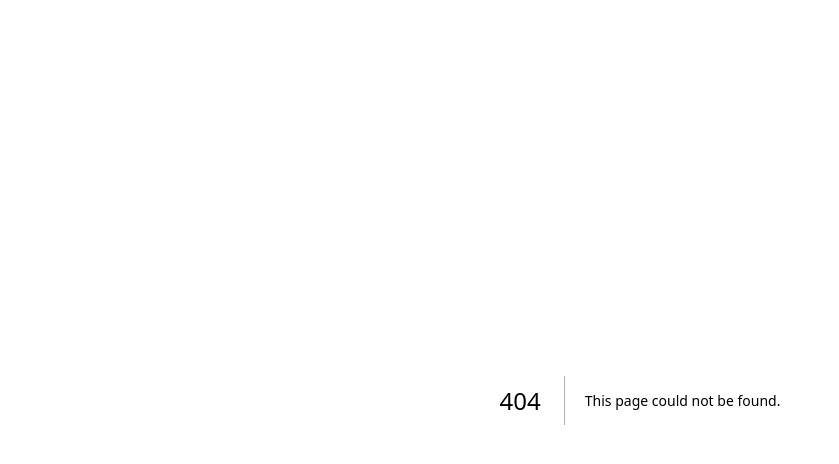
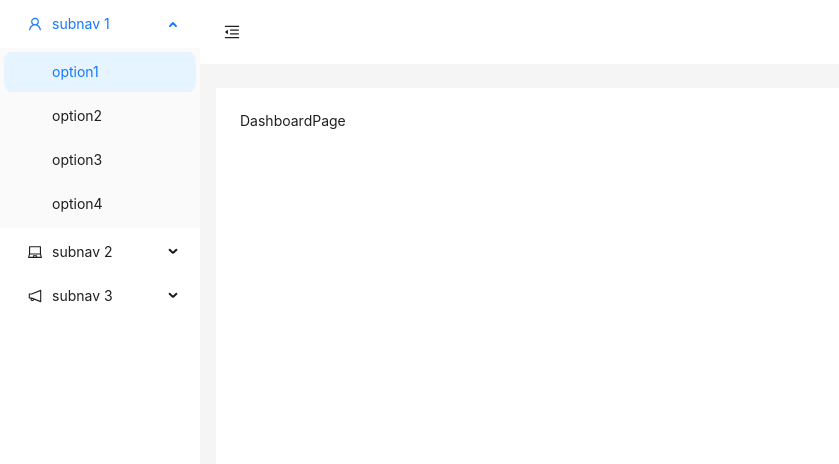
Before and after one commit to SupakornEnixer/ncsa-admin, a Next.js app: page /dashboard in a window 1280 px wide. Before the commit this address had no page. Shown: the top 464 px of the page, without its empty margins (0-839 px from the left). Built offline with nearby package versions, Linux system fonts and the light colour scheme.

Commit message:
install icon , add layout

```diff
--- a/package.json
+++ b/package.json
@@ -9,6 +9,8 @@
     "lint": "next lint"
   },
   "dependencies": {
+    "@ant-design/icons": "^5.1.4",
+    "antd": "^5.6.1",
     "eslint": "8.42.0",
     "eslint-config-next": "13.4.5",
     "next": "13.4.5",
--- /dev/null
+++ b/src/app/(adminlayout)/dashboard/page.js
@@ -0,0 +1,9 @@
+import React from 'react'
+
+function DashboardPage() {
+  return (
+    <div>DashboardPage</div>
+  )
+}
+
+export default DashboardPage
--- /dev/null
+++ b/src/app/(adminlayout)/layout.js
@@ -0,0 +1,34 @@
+'use client'
+import React from 'react'
+import { Layout, theme } from 'antd'
+import { useState } from 'react'
+import Sidebar from '@/components/admin-layout/sidebar'
+import Appbar from '@/components/admin-layout/appbar'
+const { Content } = Layout
+
+function AdminLayout({ children }) {
+  const [collapsed, setCollapsed] = useState(false)
+  const {
+    token: { colorBgContainer },
+  } = theme.useToken()
+
+  return (
+    <Layout style={{ height: '100vh' }}>
+      <Sidebar collapsed={collapsed} />
+      <Layout>
+        <Appbar collapsed={collapsed} onClick={() => setCollapsed(!collapsed)} />
+        <Content
+          style={{
+            margin: '24px 16px',
+            padding: 24,
+            minHeight: 280,
+            background: colorBgContainer,
+          }}
+        >
+          {children}
+        </Content>
+      </Layout>
+    </Layout>
+  )
+}
+export default AdminLayout
--- /dev/null
+++ b/src/components/admin-layout/appbar.js
@@ -0,0 +1,32 @@
+import { MenuFoldOutlined, MenuUnfoldOutlined } from '@ant-design/icons'
+import { Button } from 'antd'
+import { Header } from 'antd/es/layout/layout'
+import React from 'react'
+import { theme } from 'antd'
+
+function Appbar({ collapsed, onClick = () => { } }) {
+  const {
+    token: { colorBgContainer },
+  } = theme.useToken()
+  return (
+    <Header
+      style={{
+        padding: 0,
+        background: colorBgContainer,
+      }}
+    >
+      <Button
+        type="text"
+        icon={collapsed ? <MenuUnfoldOutlined /> : <MenuFoldOutlined />}
+        onClick={onClick}
+        style={{
+          fontSize: '16px',
+          width: 64,
+          height: 64,
+        }}
+      />
+    </Header>
+  )
+}
+
+export default Appbar
--- /dev/null
+++ b/src/components/admin-layout/sidebar.js
@@ -0,0 +1,46 @@
+import React from 'react'
+import { Menu } from 'antd'
+import Sider from 'antd/es/layout/Sider'
+import { UserOutlined, LaptopOutlined, NotificationOutlined } from '@ant-design/icons'
+
+function Sidebar({ collapsed }) {
+
+  // const items1 = ['1', '2', '3'].map((key) => ({
+  //   key,
+  //   label: `nav ${key}`,
+  // }))
+
+  const items2 = [UserOutlined, LaptopOutlined, NotificationOutlined].map((icon, index) => {
+    const key = String(index + 1)
+    return {
+      key: `sub${key}`,
+      icon: React.createElement(icon),
+      label: `subnav ${key}`,
+      children: new Array(4).fill(null).map((_, j) => {
+        const subKey = index * 4 + j + 1
+        return {
+          key: subKey,
+          label: `option${subKey}`,
+        }
+      }),
+    }
+  })
+
+  return (
+    <Sider trigger={null} collapsible collapsed={collapsed}>
+      <div className="demo-logo-vertical" />
+      <Menu
+        mode="inline"
+        defaultSelectedKeys={['1']}
+        defaultOpenKeys={['sub1']}
+        style={{
+          height: '100%',
+          borderRight: 0,
+        }}
+        items={items2}
+      />
+    </Sider>
+  )
+}
+
+export default Sidebar
```
Also changed, not shown: 1 other file (tests, documents, lock files or other folders).
